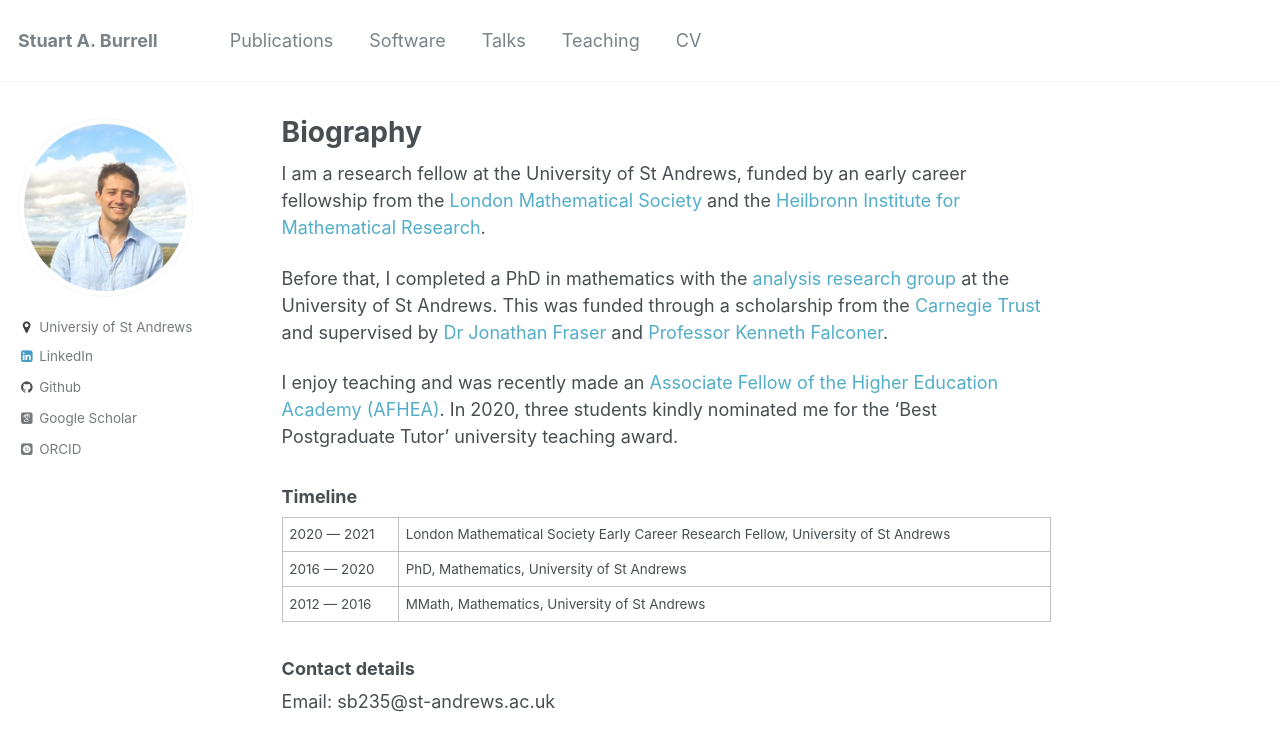
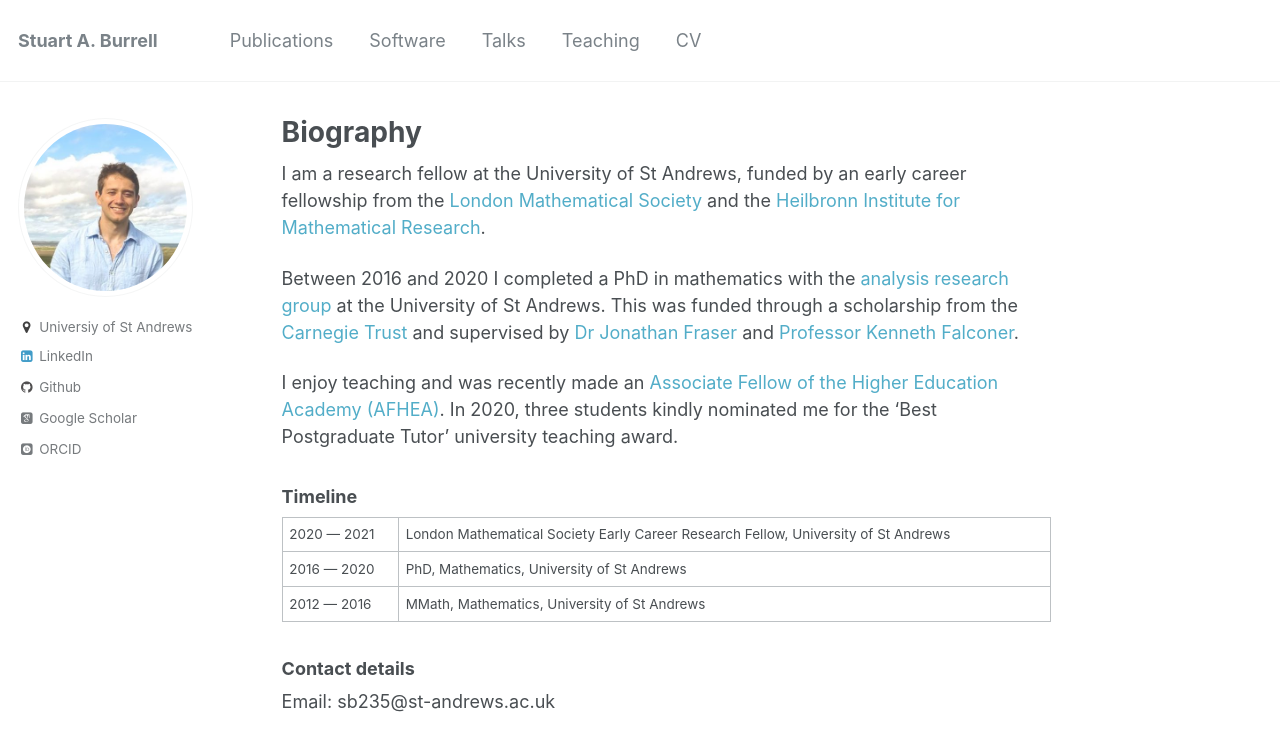
Before and after one commit to stuartburrell/stuartburrell.github.io, a Jekyll site: the page built from _pages/about.md, in a window 1280 px wide. Shown: the top 751 px of the page. Built offline with Jekyll 4.4.1, drawn with Linux system fonts in a browser that asks for light colours; some web fonts are replaced.

Commit message:
update bio

```diff
--- a/_pages/about.md
+++ b/_pages/about.md
@@ -11,7 +11,7 @@
 
 I am a research fellow at the University of St Andrews, funded by an early career fellowship from the [London Mathematical Society](https://www.lms.ac.uk/) and the [Heilbronn Institute for Mathematical Research](https://heilbronn.ac.uk/).
 
-Before that, I completed a PhD in mathematics with the [analysis research group](http://www.mcs.st-andrews.ac.uk/pg/pure/Analysis/) at the University of St Andrews. This was funded through a scholarship from the [Carnegie Trust](https://www.carnegie-trust.org/) and supervised by [Dr Jonathan Fraser](http://www.mcs.st-andrews.ac.uk/~jmf32/) and
+Between 2016 and 2020 I completed a PhD in mathematics with the [analysis research group](http://www.mcs.st-andrews.ac.uk/pg/pure/Analysis/) at the University of St Andrews. This was funded through a scholarship from the [Carnegie Trust](https://www.carnegie-trust.org/) and supervised by [Dr Jonathan Fraser](http://www.mcs.st-andrews.ac.uk/~jmf32/) and
 [Professor Kenneth Falconer](http://www.mcs.st-and.ac.uk/~kenneth/).
 
 I enjoy teaching and was recently made an [Associate Fellow of the Higher Education Academy (AFHEA)](https://stuartburrell.github.io/files/cert-afhea.pdf). In 2020, three students kindly nominated me for the 'Best Postgraduate Tutor' university teaching award.
```
